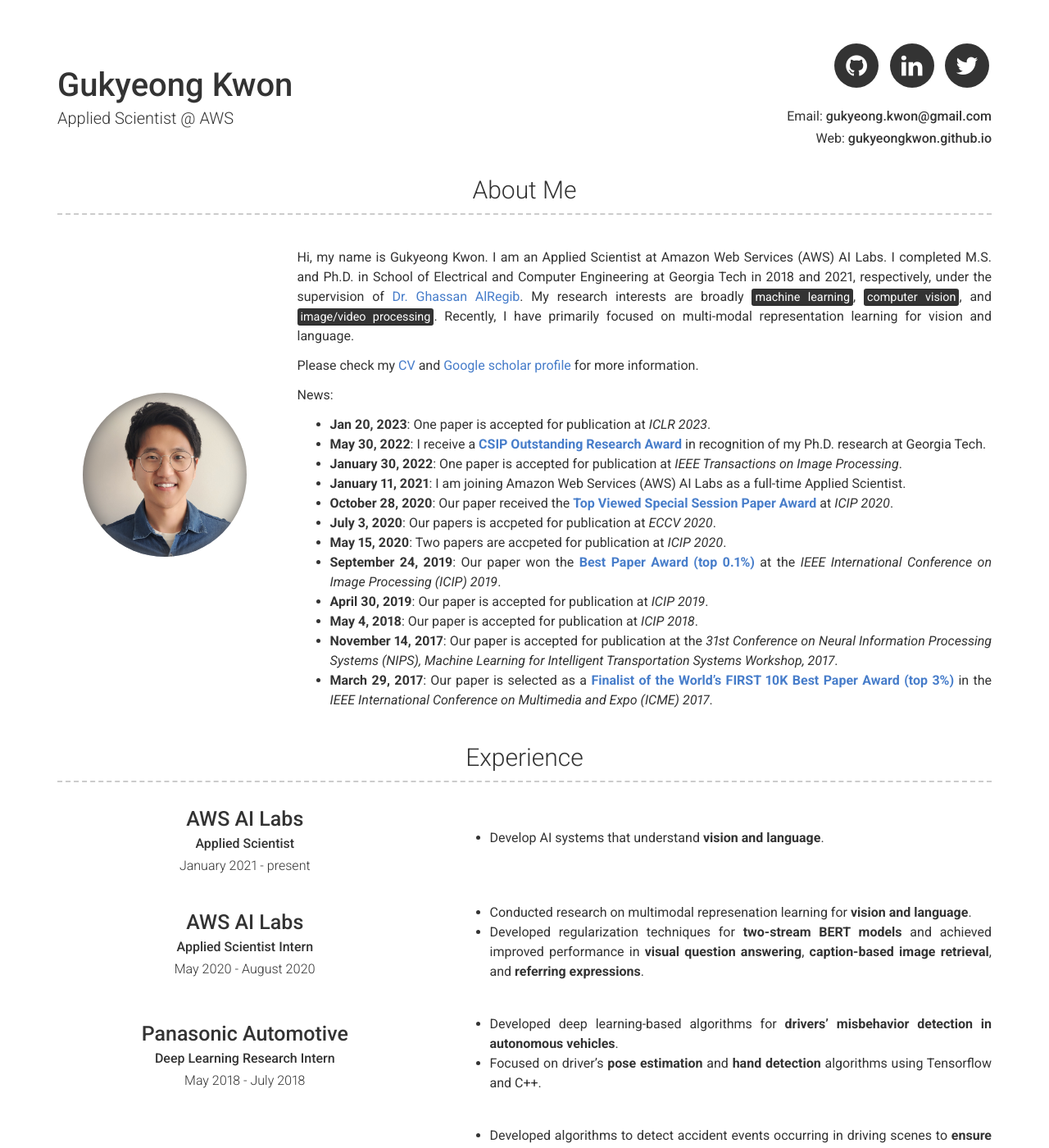
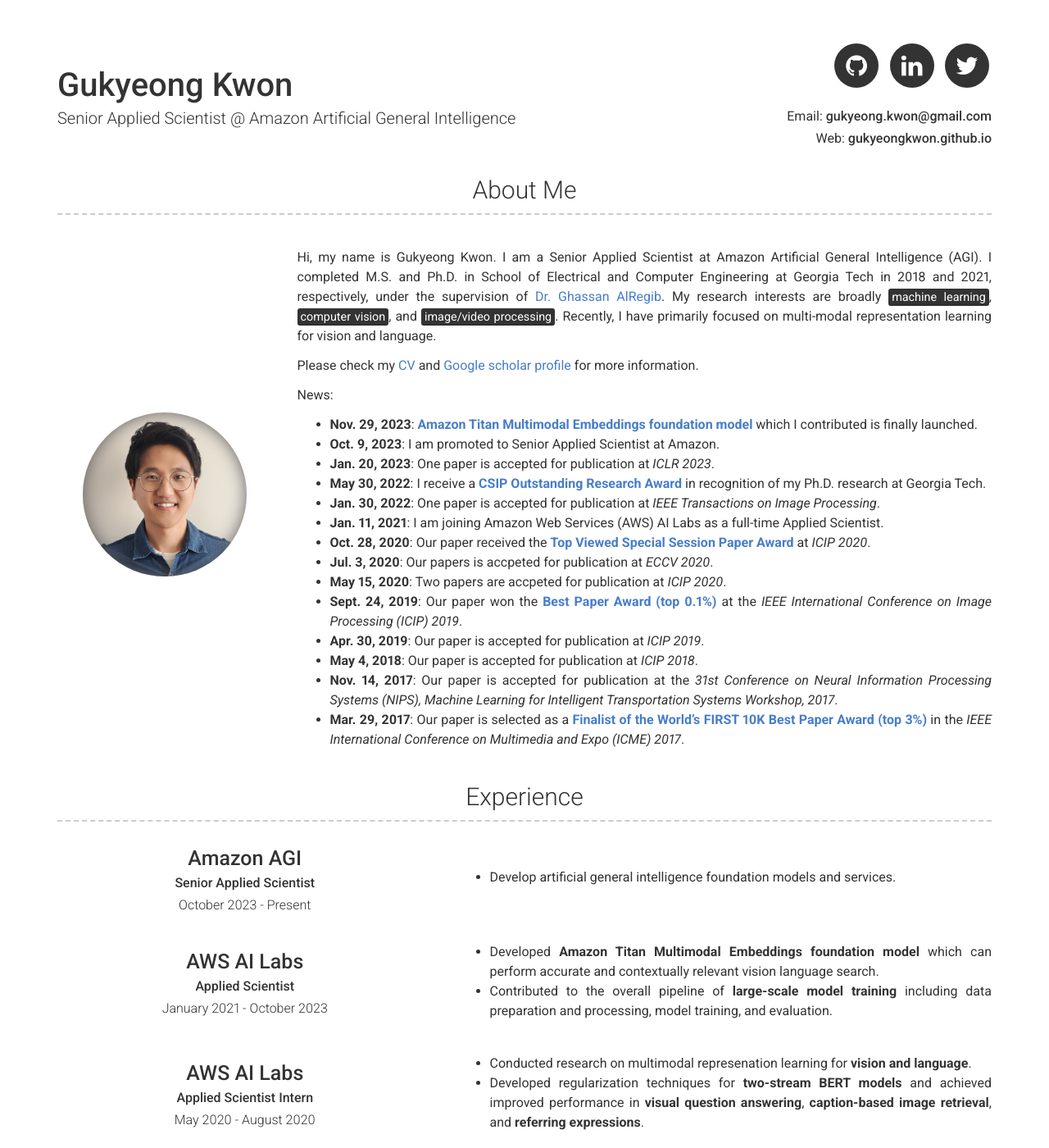
Before and after one commit to gukyeongkwon/gukyeongkwon.github.io, a Jekyll site: the page built from index.md, in a window 1280 px wide and 1400 px high. Shown: the whole window at 82% size. Built offline with Jekyll 4.4.1, drawn with Linux system fonts in a browser that asks for light colours.

Commit message:
AGI update.

```diff
--- a/_config.yml
+++ b/_config.yml
@@ -4,7 +4,7 @@ repository: gukyeongkwon/website
 
 # Personal info
 name: Gukyeong Kwon
-title: Applied Scientist @ AWS
+title: Senior Applied Scientist @ Amazon Artificial General Intelligence
 email: gukyeong.kwon@gmail.com
 website: gukyeongkwon.github.io
 
@@ -28,23 +28,25 @@ linkedin_username: gukyeong-kwon
 # about_title: About Me (Use this to override about section title)
 about_profile_image: images/Gukyeong_12302020_square.jpg
 about_content: | # this will include new lines to allow paragraphs
-  Hi, my name is Gukyeong Kwon. I am an Applied Scientist at Amazon Web Services (AWS) AI Labs. I completed M.S. and Ph.D. in School of Electrical and Computer Engineering at Georgia Tech in 2018 and 2021, respectively, under the supervision of [Dr. Ghassan AlRegib](https://ghassanalregib.info/){:target="_blank"}. My research interests are broadly <mark>machine learning</mark>, <mark>computer vision</mark>, and <mark>image/video processing</mark>. Recently, I have primarily focused on multi-modal representation learning for vision and language.
+  Hi, my name is Gukyeong Kwon. I am a Senior Applied Scientist at Amazon Artificial General Intelligence (AGI). I completed M.S. and Ph.D. in School of Electrical and Computer Engineering at Georgia Tech in 2018 and 2021, respectively, under the supervision of [Dr. Ghassan AlRegib](https://ghassanalregib.info/){:target="_blank"}. My research interests are broadly <mark>machine learning</mark>, <mark>computer vision</mark>, and <mark>image/video processing</mark>. Recently, I have primarily focused on multi-modal representation learning for vision and language.
 
   Please check my [CV](resume/Gukyeong_Kwon_Resume.pdf){:target="_blank"} and [Google scholar profile](https://scholar.google.com/citations?user=So9yfEQAAAAJ&hl=en&oi=ao){:target="_blank"} for more information.
 
   News:
-    - **Jan 20, 2023**: One paper is accepted for publication at *ICLR 2023*.
+    - **Nov. 29, 2023**: [**Amazon Titan Multimodal Embeddings foundation model**](https://www.amazon.science/blog/amazon-web-services-releases-two-new-titan-vision-language-models) which I contributed is finally launched.
+    - **Oct. 9, 2023**: I am promoted to Senior Applied Scientist at Amazon.
+    - **Jan. 20, 2023**: One paper is accepted for publication at *ICLR 2023*.
     - **May 30, 2022**: I receive a [**CSIP Outstanding Research Award**](images/csip_award.jpeg) in recognition of my Ph.D. research at Georgia Tech.
-    - **January 30, 2022**: One paper is accepted for publication at *IEEE Transactions on Image Processing*.
-    - **January 11, 2021**: I am joining Amazon Web Services (AWS) AI Labs as a full-time Applied Scientist.
-    - **October 28, 2020**: Our paper received the [**Top Viewed Special Session Paper Award**](images/icip2020_mohit_award.pdf) at *ICIP 2020*.
-    - **July 3, 2020**: Our papers is accpeted for publication at *ECCV 2020*.
+    - **Jan. 30, 2022**: One paper is accepted for publication at *IEEE Transactions on Image Processing*.
+    - **Jan. 11, 2021**: I am joining Amazon Web Services (AWS) AI Labs as a full-time Applied Scientist.
+    - **Oct. 28, 2020**: Our paper received the [**Top Viewed Special Session Paper Award**](images/icip2020_mohit_award.pdf) at *ICIP 2020*.
+    - **Jul. 3, 2020**: Our papers is accpeted for publication at *ECCV 2020*.
     - **May 15, 2020**: Two papers are accpeted for publication at *ICIP 2020*.
-    - **September 24, 2019**: Our paper won the [**Best Paper Award (top 0.1%)**](https://www.ece.gatech.edu/news/627107/olives-team-wins-ieee-icip-best-paper-award){:target="_blank"} at the *IEEE International Conference on Image Processing (ICIP) 2019*.
-    - **April 30, 2019**: Our paper is accepted for publication at *ICIP 2019*.
+    - **Sept. 24, 2019**: Our paper won the [**Best Paper Award (top 0.1%)**](https://www.ece.gatech.edu/news/627107/olives-team-wins-ieee-icip-best-paper-award){:target="_blank"} at the *IEEE International Conference on Image Processing (ICIP) 2019*.
+    - **Apr. 30, 2019**: Our paper is accepted for publication at *ICIP 2019*.
     - **May 4, 2018**: Our paper is accepted for publication at *ICIP 2018*.
-    - **November 14, 2017**: Our paper is accepted for publication at the *31st Conference on Neural Information Processing Systems (NIPS), Machine Learning for Intelligent Transportation Systems Workshop, 2017*.
-    - **March 29, 2017**:  Our paper is selected as a [**Finalist of the World’s FIRST 10K Best Paper Award (top 3%)**](https://www.ece.gatech.edu/news/594459/multimedia-and-sensors-lab-team-named-best-paper-award-finalist){:target="_blank"} in the *IEEE International Conference on Multimedia and Expo (ICME) 2017*.
+    - **Nov. 14, 2017**: Our paper is accepted for publication at the *31st Conference on Neural Information Processing Systems (NIPS), Machine Learning for Intelligent Transportation Systems Workshop, 2017*.
+    - **Mar. 29, 2017**:  Our paper is selected as a [**Finalist of the World’s FIRST 10K Best Paper Award (top 3%)**](https://www.ece.gatech.edu/news/594459/multimedia-and-sensors-lab-team-named-best-paper-award-finalist){:target="_blank"} in the *IEEE International Conference on Multimedia and Expo (ICME) 2017*.
 
 #- **July 14, 2021**: I successfully finished my Ph.D. dissertation defense.
 #- **January 2, 2020**: I am joining Amazon Web Services (AWS) AI Labs as an Applied Scientist Intern in Summer 2020.
--- a/_data/experience.yml
+++ b/_data/experience.yml
@@ -1,11 +1,19 @@
 # Experience template
+
+- layout: left-exp
+  company: Amazon AGI
+  job_title: Senior Applied Scientist
+  dates: October 2023 - Present
+  description: | # this will include new lines to allow paragraphs
+    - Develop artificial general intelligence foundation models and services.
 
 - layout: left-exp
   company: AWS AI Labs
   job_title: Applied Scientist
-  dates: January 2021 - present
+  dates: January 2021 - October 2023
   description: | # this will include new lines to allow paragraphs
-    - Develop AI systems that understand **vision and language**.
+    - Developed **Amazon Titan Multimodal Embeddings foundation model** which can perform accurate and contextually relevant vision language search.
+    - Contributed to the overall pipeline of **large-scale model training** including data preparation and processing, model training, and evaluation.
 
 - layout: left-exp
   company: AWS AI Labs
```
